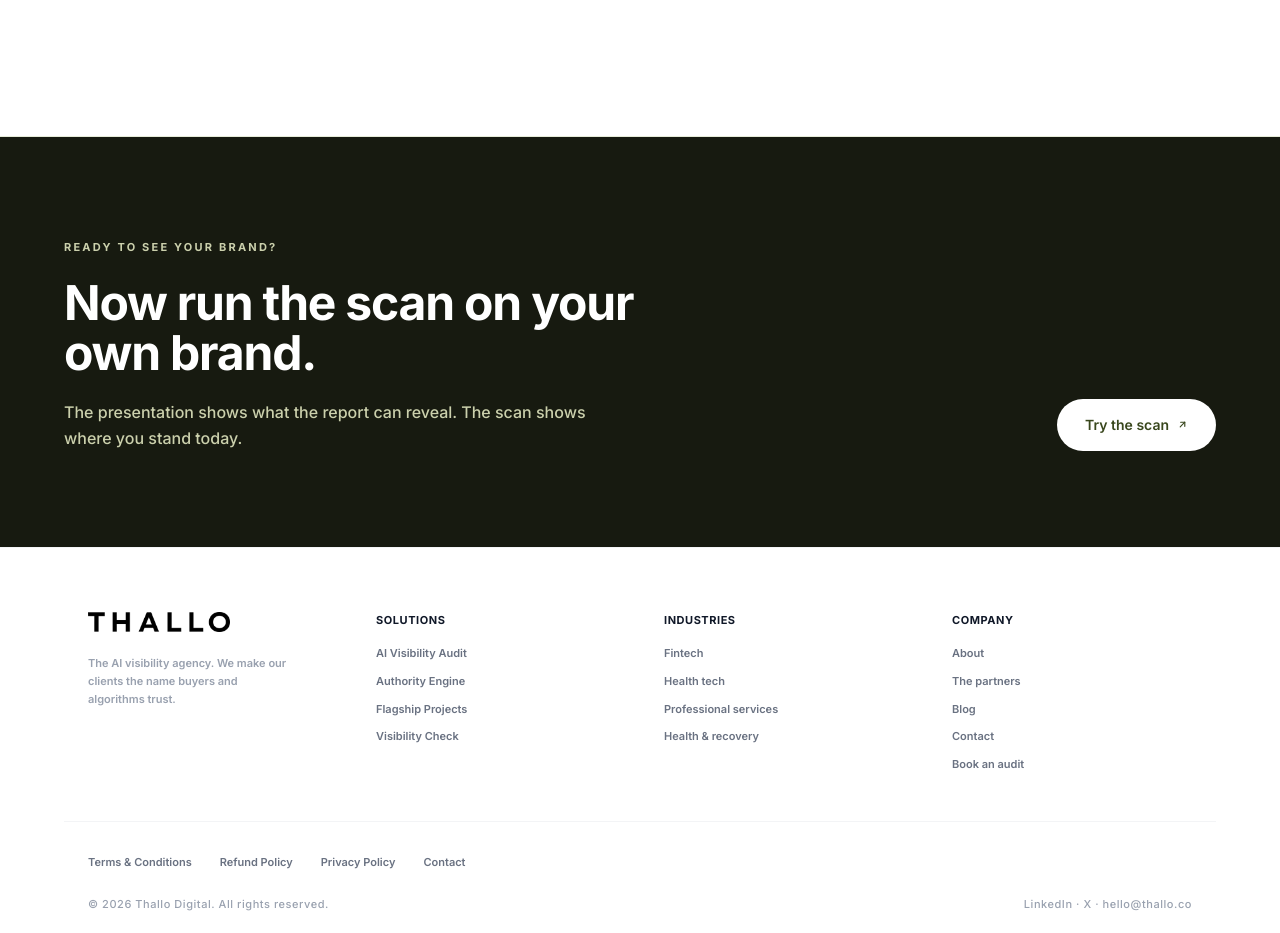
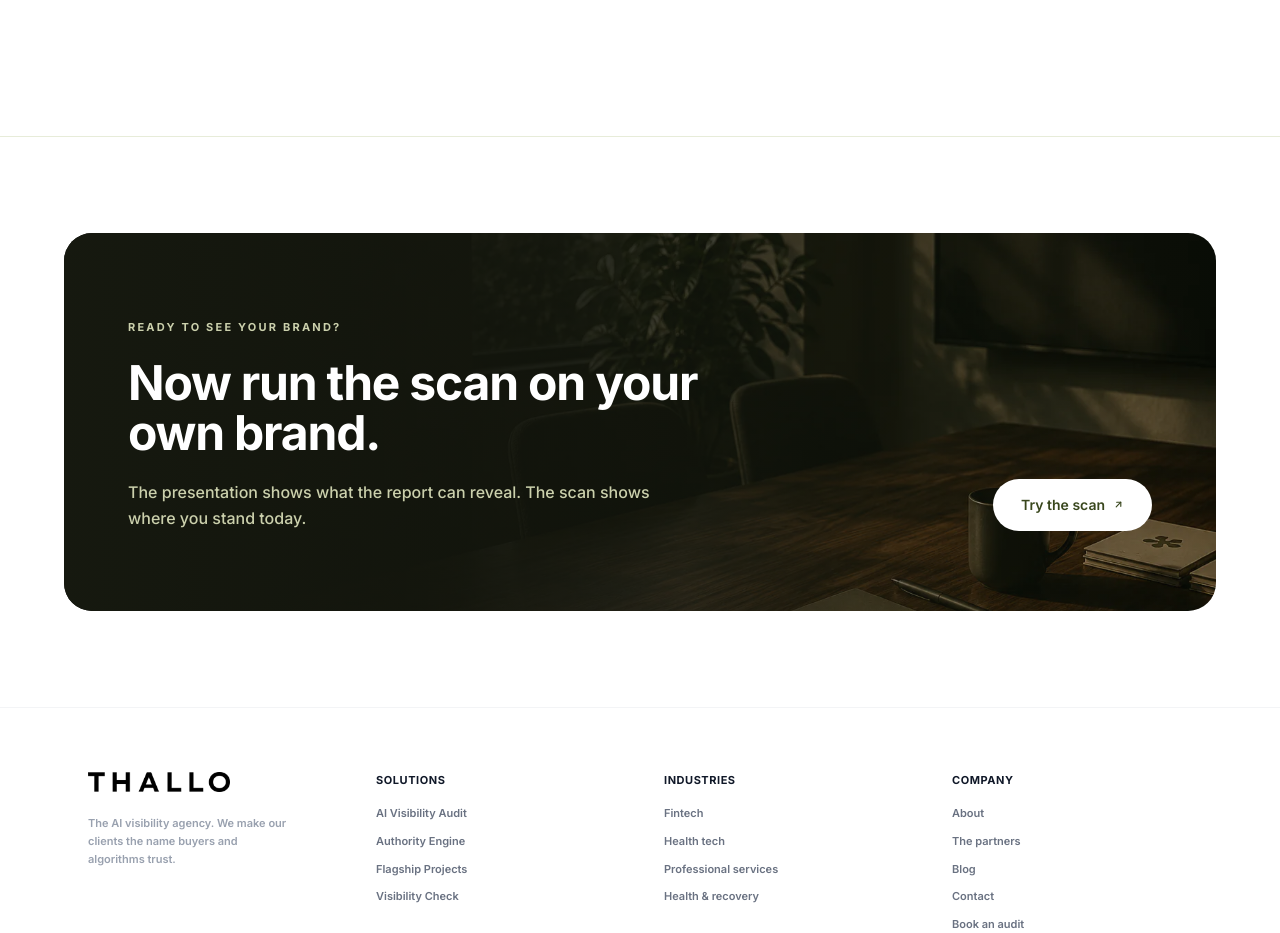
Before and after one commit to theo272004/thallo-digital, a Next.js app: page /thallo-digital/thallo-ai in a window 1280 px wide. Shown: the part 6660-7593 px from the top of the page. Built offline with nearby package versions, Linux system fonts and the light colour scheme.

Commit message:
Add image to Thallo AI presentation CTA

```diff
--- a/src/components/scan/ToolPresentation.tsx
+++ b/src/components/scan/ToolPresentation.tsx
@@ -709,8 +709,16 @@ export default function ToolPresentation() {
 
 function PresentationCTA() {
   return (
-    <section className="border-t border-[#E7ECD9] bg-[#171A10] px-6 py-20 sm:py-24">
-      <div className="mx-auto flex max-w-[1440px] flex-col items-start justify-between gap-8 sm:flex-row sm:items-end">
+    <section className="border-t border-[#E7ECD9] bg-white px-6 py-20 sm:py-24">
+      <div className="relative mx-auto max-w-[1440px] overflow-hidden rounded-[28px] px-8 py-12 sm:px-12 sm:py-16 lg:px-16 lg:py-20">
+        <img
+          src={`${BASE}/cta-bg.webp`}
+          alt=""
+          aria-hidden="true"
+          className="absolute inset-0 h-full w-full object-cover"
+        />
+        <div aria-hidden="true" className="absolute inset-0 bg-gradient-to-r from-[#171A10]/95 via-[#171A10]/70 to-[#171A10]/20" />
+        <div className="relative z-10 flex flex-col items-start justify-between gap-8 sm:flex-row sm:items-end">
           <div>
             <Micro style={{ color: '#CBD0AC', fontSize: 11 }}>Ready to see your brand?</Micro>
             <h2 className="mt-5 max-w-[18ch] font-sans text-4xl font-bold leading-[1.05] tracking-tight text-white sm:text-5xl">
@@ -726,6 +734,7 @@ function PresentationCTA() {
           >
             Try the scan <ArrowUpRight className="text-[11px]" />
           </a>
+        </div>
       </div>
     </section>
   );
```
Lines whose indentation alone changed are shown as unchanged.
